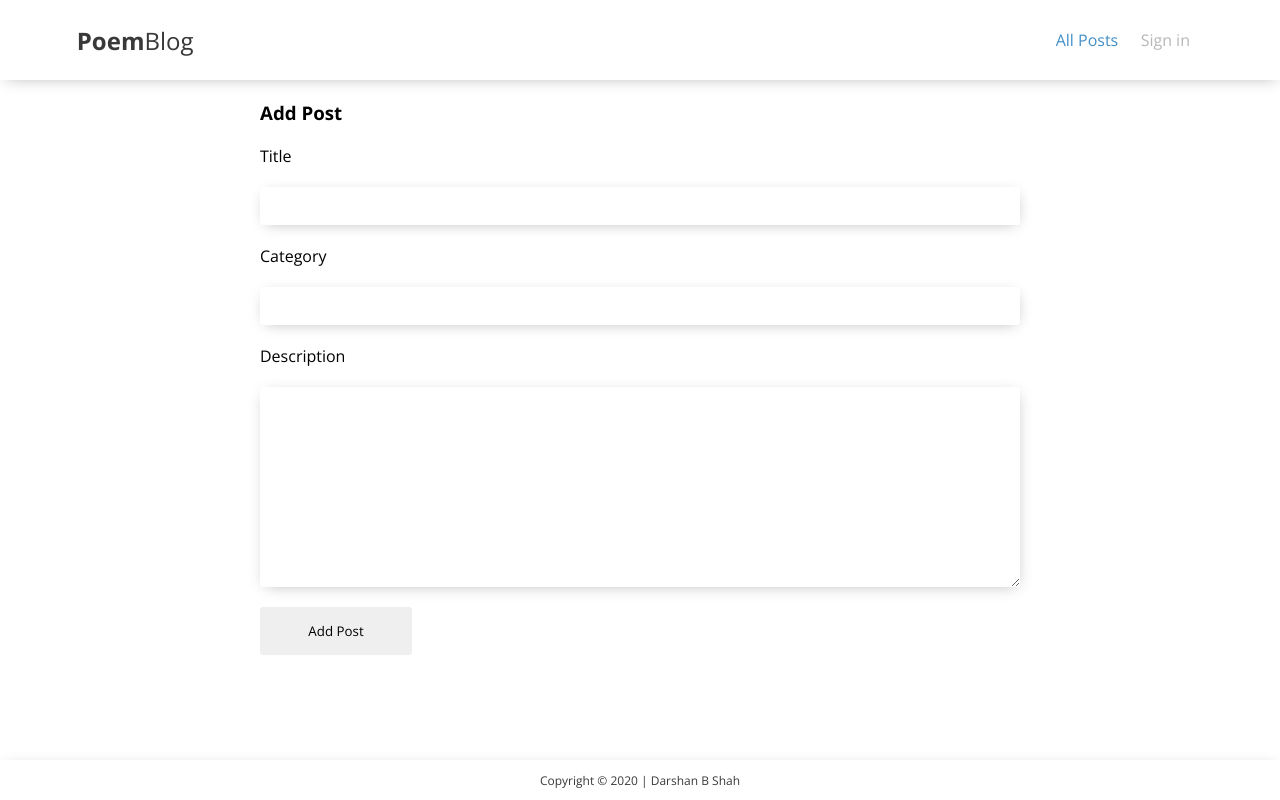
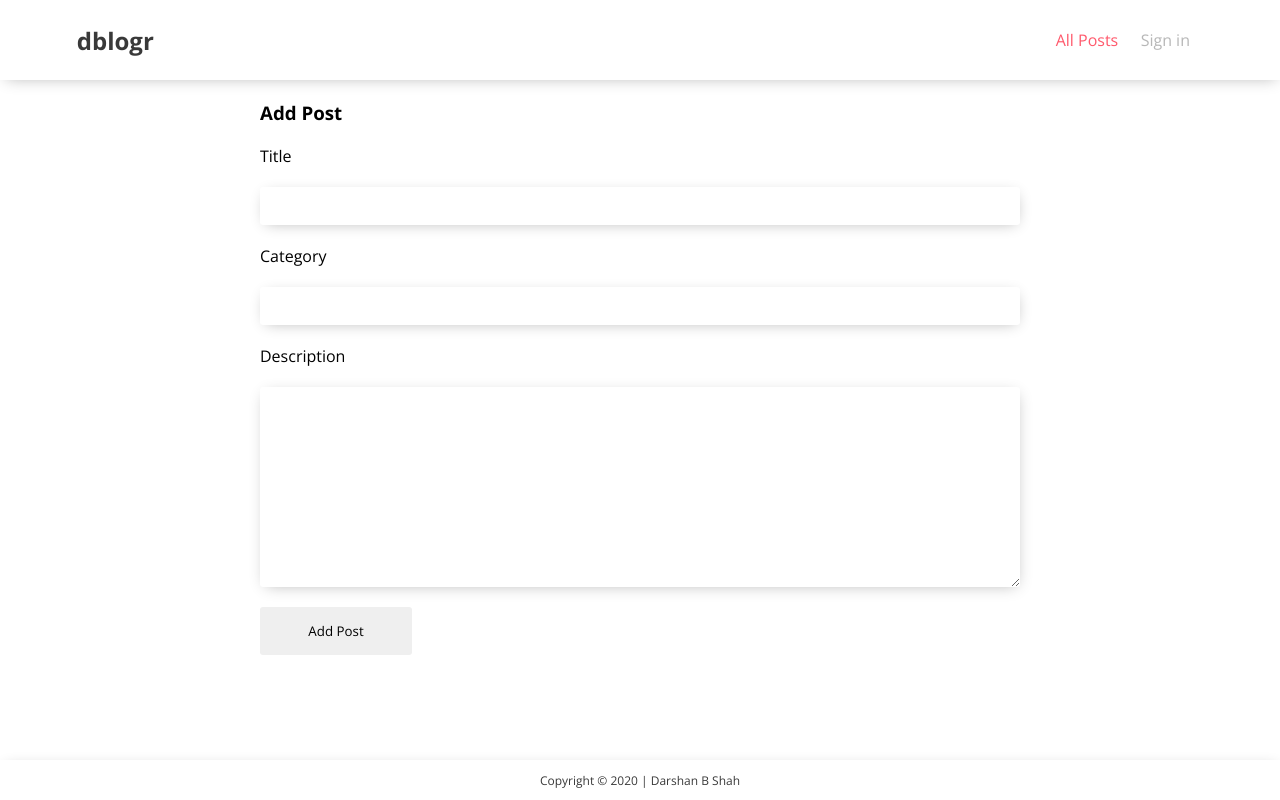
Before and after one commit to darshanxyz/mern-blog-frontend, a React (Create React App) app: page /addPost in a window 1280 px wide. In both pictures the pointer is over the link "All Posts". Built offline with nearby package versions, Linux system fonts and the light colour scheme; no server answers.

Commit message:
changed the app name and the link hover color

```diff
--- a/src/App.css
+++ b/src/App.css
@@ -36,7 +36,7 @@ ul {
 }
 
 li a:hover {
-  color: #4190c8;
+  color: #FF596C;
 }
 
 .google-btn button {
@@ -51,7 +51,7 @@ li a:hover {
 }
 
 .google-btn button:hover {
-  color: #4190c8;
+  color: #FF596C;
 }
 
 .menu ul,
@@ -85,7 +85,7 @@ li a:hover {
 }
 
 .nav label:hover {
-  color: #4190c8;
+  color: #FF596C;
 }
 
 
--- a/src/components/Navbar.js
+++ b/src/components/Navbar.js
@@ -6,7 +6,7 @@ class Navbar extends Component {
   render() {
     return (
       <nav className="nav">
-        <h1 className="logo"><a href="/">Poem<span style={{ 'fontWeight': '300' }}>Blog</span></a></h1>
+        <h1 className="logo"><a href="/">dblogr</a></h1>
         <ul className="menu">
           <li><a href="/">All Posts</a></li>
           {
--- a/src/components/Post.js
+++ b/src/components/Post.js
@@ -87,7 +87,7 @@ class Post extends Component {
           <button className="cta-button" style={{ backgroundColor: '#4190c8' }} onClick={this.editPost}>Edit</button>
           <button className="cta-button" style={{ backgroundColor: '#FF596C' }} onClick={this.deletePost}>Delete</button>
         </div> */}
-        <h2>More on <span style={{ color: '#FF596C' }}>PoemBlog</span></h2>
+        <h2>More on <span style={{ color: '#FF596C' }}>dblogr</span></h2>
         <div className="more-posts">
           {this.props.posts.filter(post => post._id !== this.postId).map((post, index) => (
             (index < 3) ? <Card key={post._id} post={post} /> : null
```
